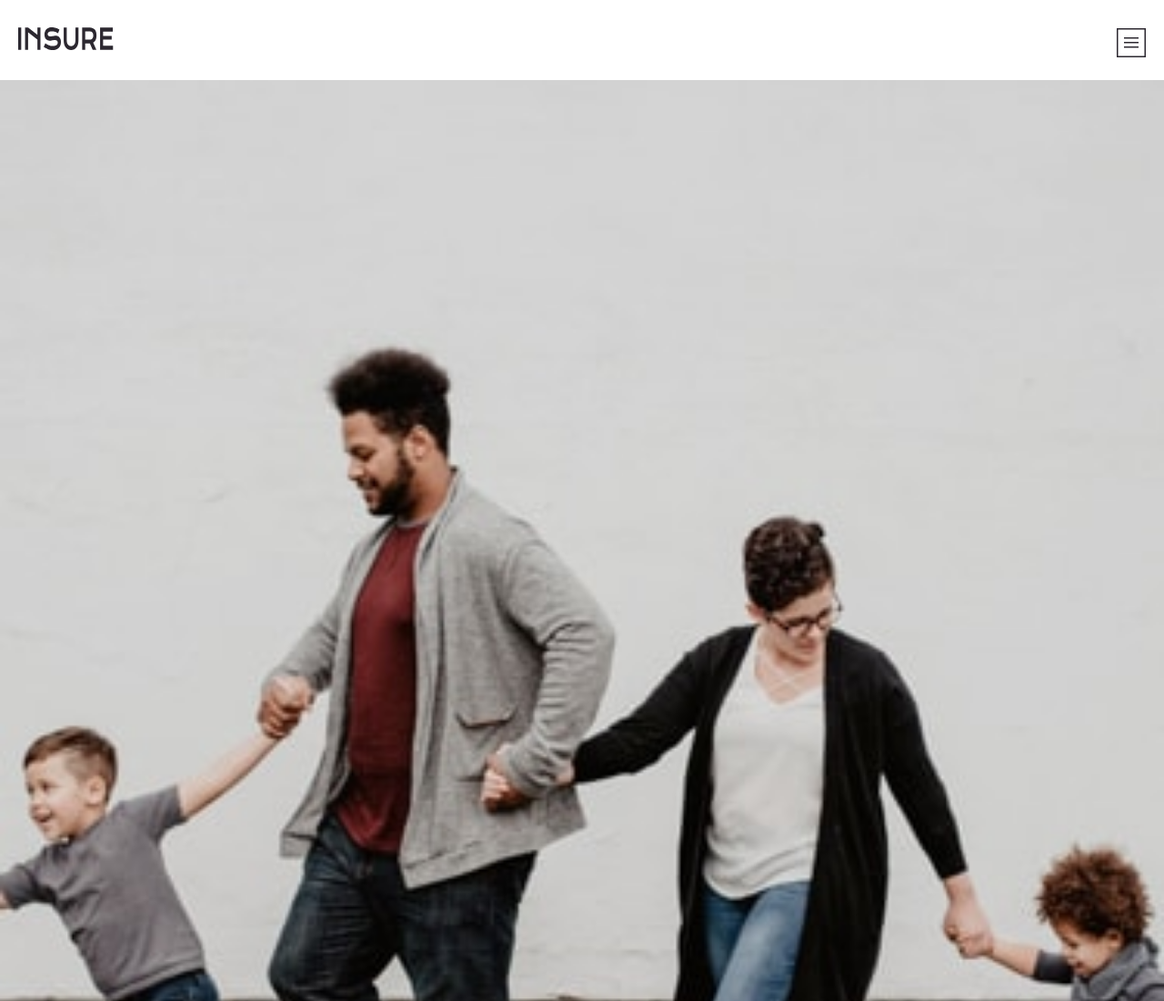
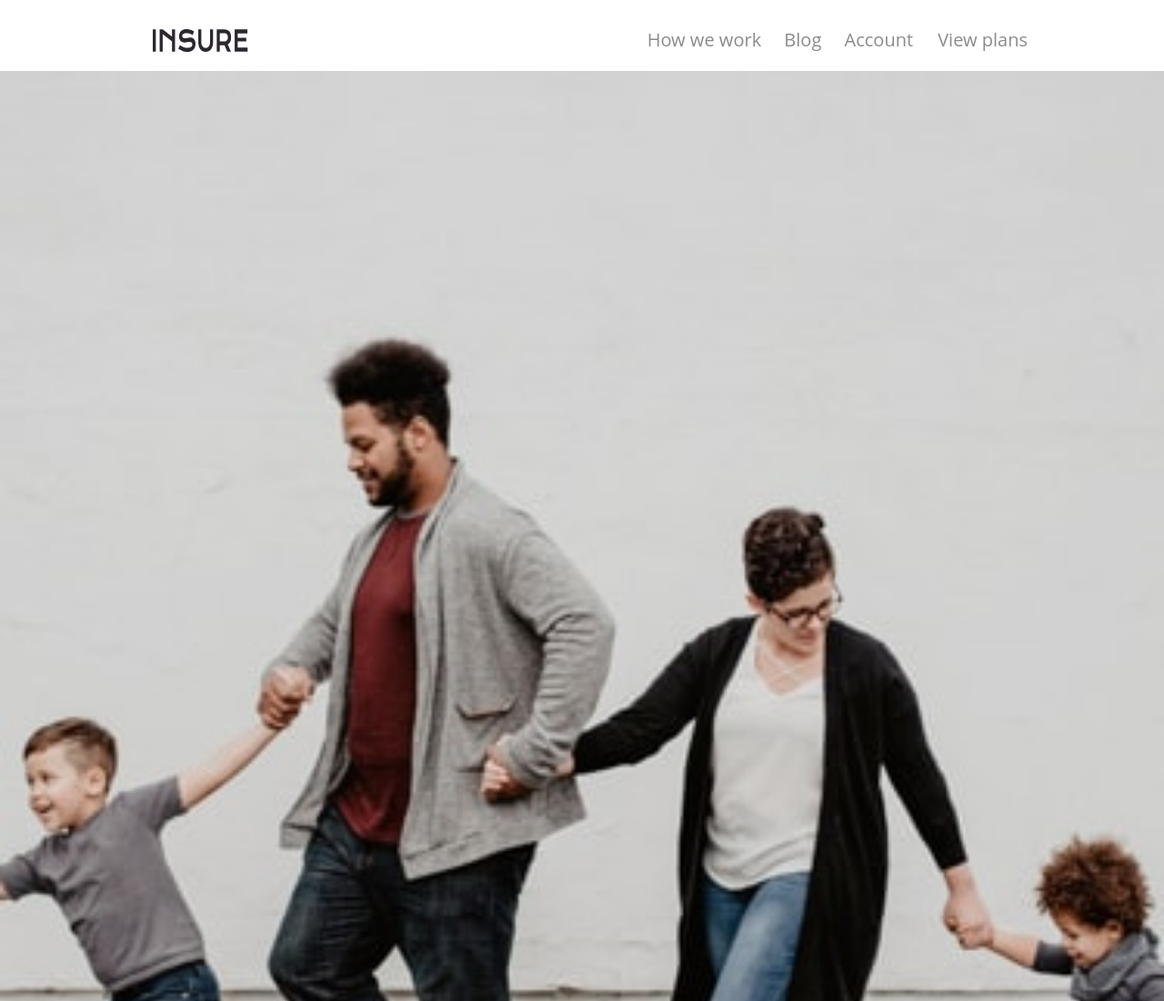
Before and after one commit to ZaynMuhammad/insure_landing_page, a website: page index.html in a window 1280 px wide. Shown: the top 1100 px of the page at 91% size. Drawn offline with Linux system fonts and the light colour scheme.

Commit message:
Started styling desktop header

```diff
--- a/css/main.css
+++ b/css/main.css
@@ -439,7 +439,7 @@ header {
   margin-top: 1.5em;
 }
 
-.dropdown {
+.nav {
   display: flex;
   justify-content: space-between;
   flex-wrap: wrap;
@@ -454,7 +454,7 @@ header {
   margin: 0;
 }
 
-#dropdown-content {
+#nav-list {
   list-style-type: none;
   flex-basis: 100%;
   text-align: center;
@@ -462,17 +462,17 @@ header {
   background-color: #343238;
   margin: 0;
 }
-#dropdown-content li {
+#nav-list li {
   margin: 30px 0;
 }
-#dropdown-content li a {
+#nav-list li a {
   color: white;
 }
-#dropdown-content li a:hover {
+#nav-list li a:hover {
   opacity: 0.7;
   text-decoration: underline;
 }
-#dropdown-content li a:active, #dropdown-content li a:focus {
+#nav-list li a:active, #nav-list li a:focus {
   box-shadow: none;
   border: 3px solid white;
 }
@@ -501,6 +501,52 @@ header {
   width: 125px;
 }
 
+@media all and (min-width: 48em) {
+  .dropbtn {
+    display: none;
+  }
+
+  .nav {
+    flex-wrap: nowrap;
+    align-items: center;
+    gap: 2em;
+  }
+
+  .nav-background {
+    display: none;
+  }
+
+  .show-list {
+    display: block;
+  }
+
+  #nav-list {
+    flex-basis: auto;
+    background-color: white;
+  }
+  #nav-list li {
+    display: inline;
+    margin-left: 1em;
+  }
+  #nav-list li a {
+    color: rgba(61, 56, 56, 0.59);
+  }
+  #nav-list li a:hover, #nav-list li a:focus, #nav-list li a:active {
+    text-decoration: none;
+    color: black;
+    border: 2px white solid;
+  }
+
+  .view-plans-nav {
+    display: inline;
+  }
+
+  .container {
+    width: 80%;
+    max-width: 1180px;
+    margin: 0 auto;
+  }
+}
 .footer-logo {
   position: relative;
   padding-top: 120px;
--- a/gulpfile.js
+++ b/gulpfile.js
@@ -14,6 +14,7 @@ function watchTask() {
       "sass-boilerplate/stylesheets/layout/_header.scss",
       "sass-boilerplate/stylesheets/layout/_main-content.scss",
       "sass-boilerplate/stylesheets/layout/_footer.scss",
+      "sass-boilerplate/stylesheets/layout/_header_tablet.scss",
     ],
     buildStyles
   );
--- a/index.html
+++ b/index.html
@@ -18,10 +18,10 @@
 <body>
 
   <header class="">
-    <nav class="dropdown">
+    <nav class="nav container header-font">
       <img class="company-logo" src="images/logo.svg" alt="company logo" />
       <button class="dropbtn" onclick="toggleDropdown()"><img class="nav-icon" src="images/icon-hamburger.svg" alt="hamburger icon"/></button>
-      <ul id="dropdown-content" class="show-list">
+      <ul id="nav-list" class="show-list header-content">
         <li><a href="#">How we work</a></li>
         <li><a href="#">Blog</a></li>
         <li><a href="#">Account</a></li>
--- a/javascript/main.js
+++ b/javascript/main.js
@@ -1,13 +1,11 @@
 // Run checkForShowList() every time toggleDropdown is executed to maintain margins.
 function toggleDropdown() {
-  document.getElementById("dropdown-content").classList.toggle("show-list");
+  document.getElementById("nav-list").classList.toggle("show-list");
   checkForShowList();
 }
 
 function checkForShowList() {
-  if (
-    document.getElementById("dropdown-content").classList.contains("show-list")
-  ) {
+  if (document.getElementById("nav-list").classList.contains("show-list")) {
     document.querySelector("header").style.marginBottom = "1em";
     document.querySelector(".dropbtn").style.marginBottom = "0";
 
@@ -28,5 +26,12 @@ function checkForShowList() {
   }
 }
 
+function removeMobileNav() {
+  if (window.innerWidth === 768) {
+    document.getElementById("nav-list").classList.remove("show-list");
+  }
+}
+
 // Run it once on window start up
 checkForShowList();
+removeMobileNav();
```
Also changed, not shown: 1 other file.
